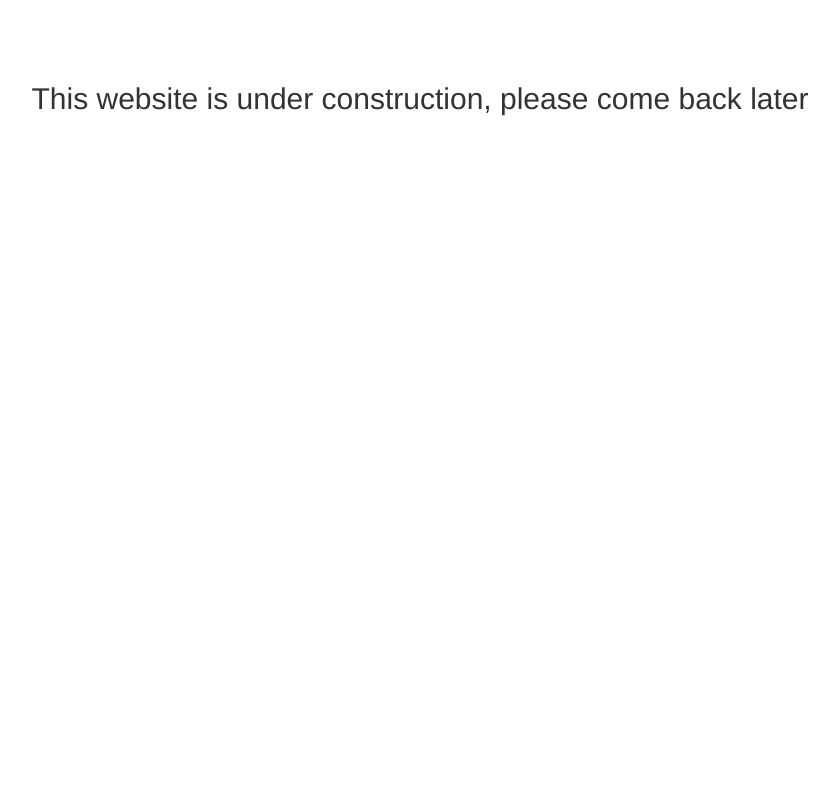
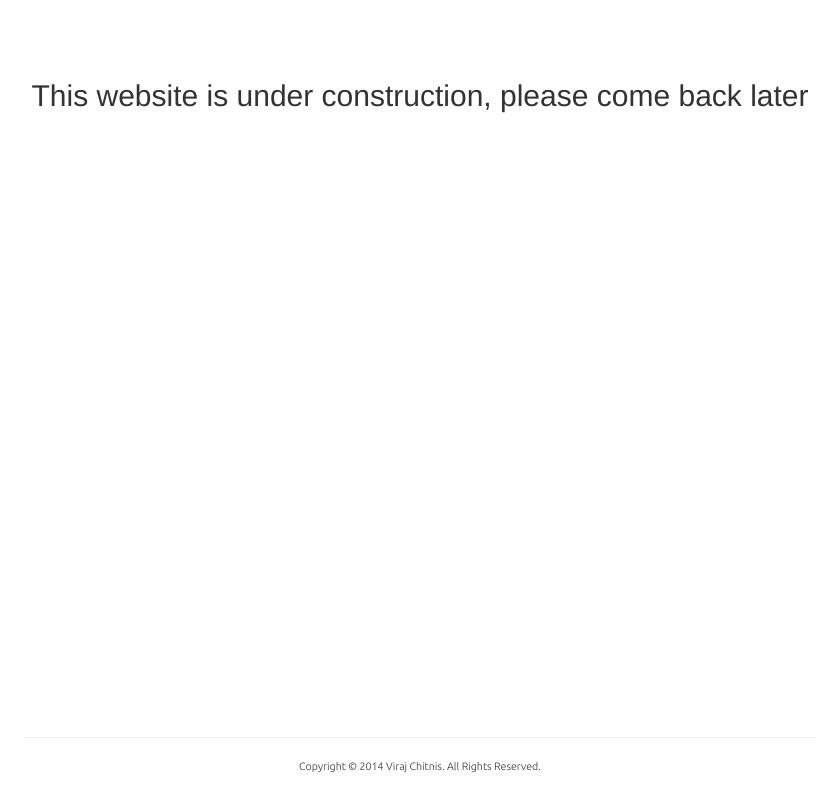
Before and after one commit to virajchitnis/virajchitnis.github.io, a plain HTML site: page index.html in a window 1280 px wide. Shown: the whole page, without its empty margins (220-1059 px from the left). Drawn offline with nearby package versions, Linux system fonts and the light colour scheme.

Commit message:
Sticky footer
Added a footer that will stick to the bottom of the page.

```diff
--- a/index.html
+++ b/index.html
@@ -35,19 +35,49 @@
 		user-select: none;
 	}
 	body {
-		max-width: 21.59cm;
+		max-width: 21cm;
 		margin: 0 auto !important;
 		float: none !important;
+	}
+	.footer {
+		text-align: center;
+		font-size: 8pt;
 	}
 	</style>
 </head>
 <body>
 	<h2 style="text-align: center; margin-top: 10%;">This website is under construction, please come back later</h2>
 
+	<div class="footer">
+		<hr>
+		<p>Copyright &copy; 2014 Viraj Chitnis. All Rights Reserved.</p>
+		<br>
+	</div>
+
 	<!-- jQuery via CDN -->
 	<script src="https://ajax.googleapis.com/ajax/libs/jquery/2.1.1/jquery.min.js"></script>
 
 	<!-- Bootstrap JS via CDN -->
 	<script src="https://maxcdn.bootstrapcdn.com/bootstrap/3.3.1/js/bootstrap.min.js"></script>
+
+	<!-- Logic -->
+	<script>
+	$(document).ready(function() {
+		var documentHeight = $(document).height();
+		var windowHeight = $(window).height();
+
+		if (documentHeight <= windowHeight) {
+			$("body").css("overflow", "hidden");
+			$(".footer").css({
+				"position": "fixed",
+				"bottom": 0,
+				"max-width": "21cm",
+				"margin": "0 auto !important",
+				"float": "none !important",
+				"width": "100%"
+			});
+		}
+	});
+	</script>
 </body>
 </html>
```
